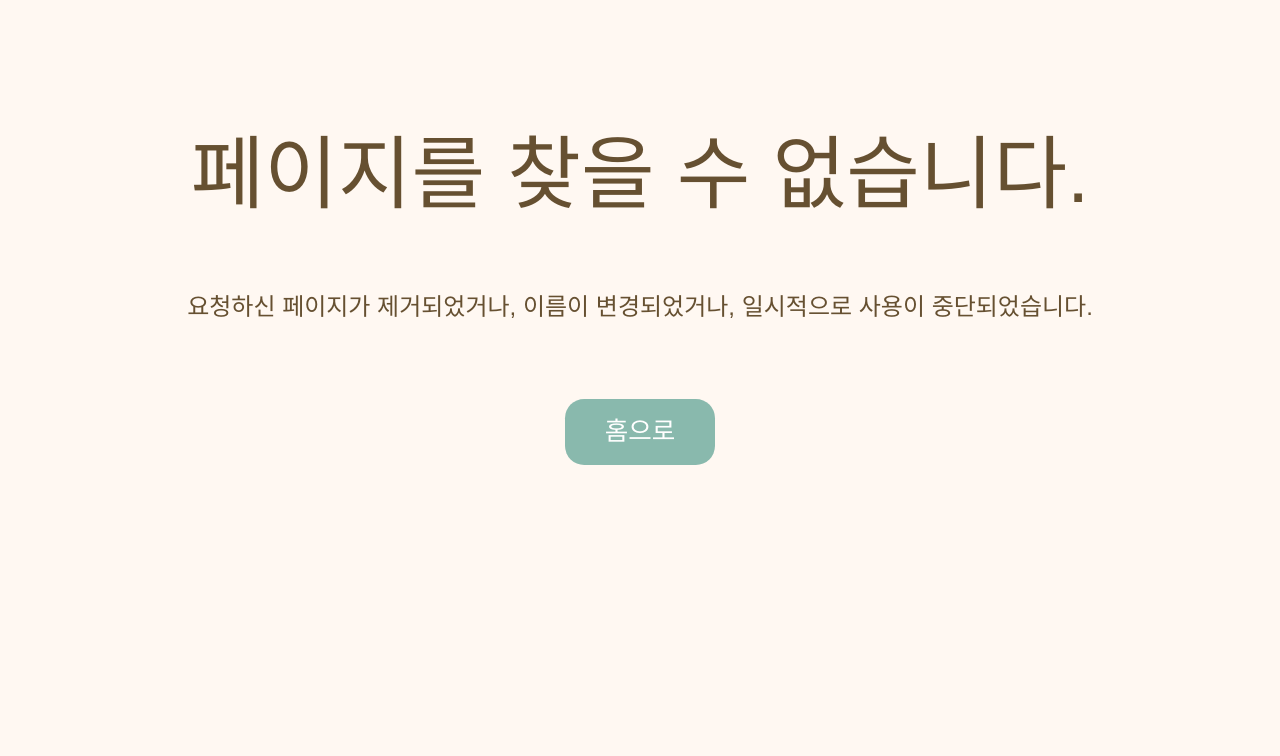
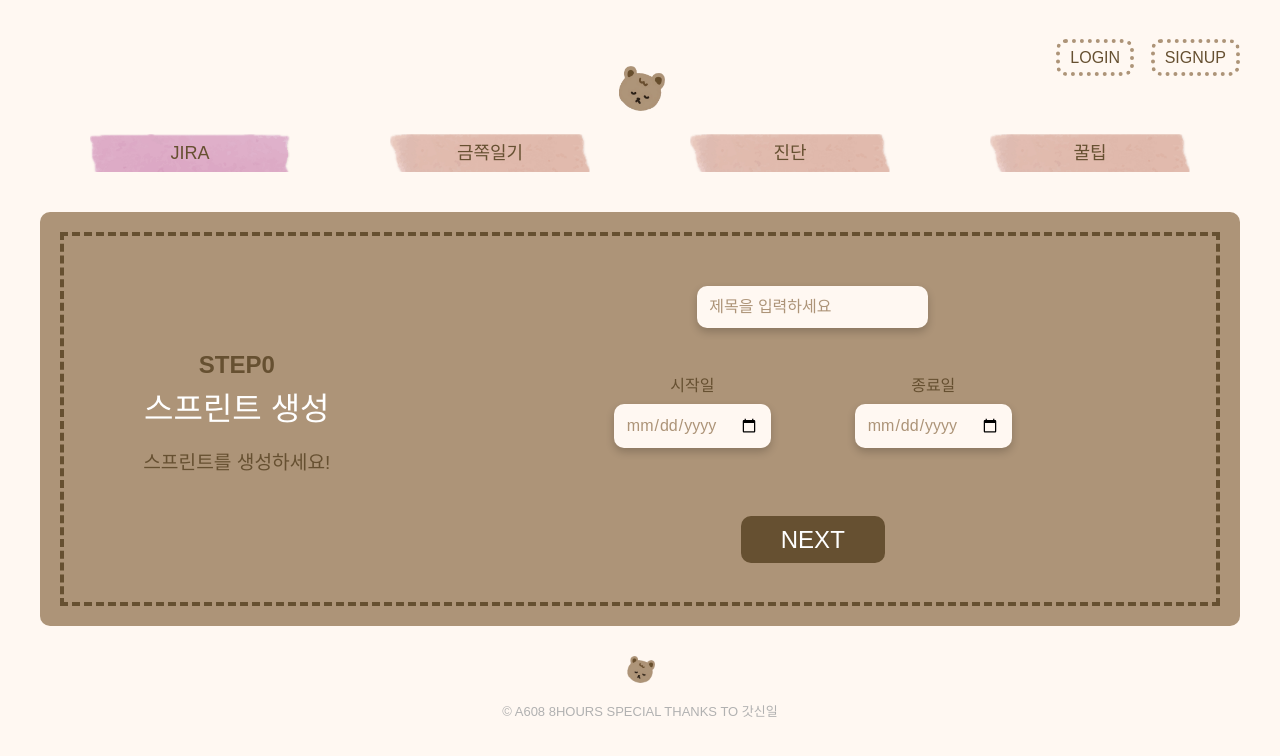
Before and after one commit to MyGoldenKids/goldenkid-frontend, a Vue app in the folder vue-project/: page /jira/plan0 in a window 1280 px wide. Before the commit this address led to /error. Shown: the top 756 px of the page. Built offline with nearby package versions, Linux system fonts and the light colour scheme; a web font is replaced by a local one; what v-calendar would draw is missing.

Commit message:
feat: 스프린트 생성 레이아웃 #124

```diff
--- /dev/null
+++ b/vue-project/src/components/jira/JiraPlan0Component.vue
@@ -0,0 +1,131 @@
+<script setup>
+
+</script>
+
+<template>
+    <div class="jira-wrap">
+        <div class="jira-dash">
+            <div class="jira-title">
+                <h1>STEP0</h1>
+                <p class="font-color">스프린트 생성</p>
+                <p>
+                    스프린트를 생성하세요!<br />
+                </p>
+            </div>
+        <div class="jira-content">
+            <div class="content-title">
+                <form class="sprint-form">
+
+                <input type="text" placeholder="제목을 입력하세요">
+                <div class="date-form">
+                <div class="start-date">
+                    <div>시작일</div>
+                    <input type="date">
+                </div>
+                <div class="end-date">
+                    <div>종료일</div>
+                    <input type="date">
+                </div>
+                </div>
+                </form>
+            </div>
+            <div class="jira-btn">
+                <router-link :to="{ name: 'jira-plan1' }">NEXT</router-link>
+            </div>
+        </div>
+
+        </div>
+
+    </div>
+</template>
+
+<style scoped>
+.jira-wrap {
+    background-color: #ad9478;
+    text-align: center;
+    border-radius: 0.625rem;
+    padding: 1.25rem;
+    box-sizing: border-box;
+}
+.jira-dash {
+    border: 4px dashed #665031;
+    display: grid;
+    grid-template-columns: 30% 70%;
+}
+.jira-title {
+    width: 85%;
+    margin: 0 auto;
+    display: grid;
+    align-content: center;
+    justify-content: center;
+    grid-template-columns: 1fr;
+    gap: 0.625rem;
+    height: 100%;
+}
+.jira-title h1 {
+    font-size: 1.5rem;
+}
+.jira-title p {
+    font-size: 1.2rem;
+    line-height: 1.5rem;
+    margin: 0.625rem 0;
+}
+.jira-title p.font-color {
+    font-size: 2rem;
+    color: #fff;
+}
+
+.jira-content {
+    padding: 0.625rem;
+}
+
+.jira-btn {
+    margin: 5rem 0 2.5rem 0;
+}
+.jira-btn a {
+    background-color: #665031;
+    color: #fff;
+    border: none;
+    padding: 0.625rem 2.5rem;
+    border-radius: 0.625rem;
+    font-size: 1.5rem;
+}
+
+.date-form {
+    width: 60%;
+    display: grid;
+    grid-template-columns: repeat(2, 1fr);
+    gap: 0.625rem;
+    margin: 2.5rem auto;
+}
+
+.sprint-form {
+    margin: 2.5rem auto;
+}
+.sprint-form input {
+    font-family: inherit;
+    font-size: 1.0rem;
+    color: #ad9478;
+    border-radius: 0.625rem;
+    padding: 0.625rem;
+    border: none;
+    box-shadow: 0px 4px 8px rgba(0, 0, 0, 0.2);
+    transition: border-color 0.2s box-shadow 0.2s;
+    background-color: #fff8f2;
+    border: 2px solid transparent;
+}
+
+.sprint-form input:focus {
+    border: 2px solid #665031;
+    outline: none;
+    box-sizing: border-box;
+}
+
+.sprint-form input::placeholder {
+    color: #ad9478;
+}
+
+.start-date div, .end-date div {
+    margin: 0.625rem 0;
+}
+</style>
--- a/vue-project/src/router/index.js
+++ b/vue-project/src/router/index.js
@@ -16,6 +16,7 @@ import DiaryUpdateView from "@/views/diary/DiaryUpdateView.vue"
 import ErrorView from "@/views/error/ErrorView.vue";
 import JiraHomeView from "@/views/jira/JiraHomeView.vue";
 import JiraSprintView from "@/views/jira/JiraSprintView.vue";
+import JiraPlan0View from "@/views/jira/JiraPlan0View.vue";
 import JiraPlan1View from "@/views/jira/JiraPlan1View.vue";
 import JiraPlan2View from "@/views/jira/JiraPlan2View.vue";
 import JiraPlan3View from "@/views/jira/JiraPlan3View.vue";
@@ -147,6 +148,11 @@ const router = createRouter({
                     component: JiraSprintView,
                 },
                 {
+                    name: "jira-plan0",
+                    path: "plan0",
+                    component: JiraPlan0View,
+                },
+                {
                     name: "jira-plan1",
                     path: "plan1",
                     component: JiraPlan1View,
--- /dev/null
+++ b/vue-project/src/views/jira/JiraPlan0View.vue
@@ -0,0 +1,11 @@
+<script setup>
+import JiraPlan0Component from '@/components/jira/JiraPlan0Component.vue';
+</script>
+
+<template>
+    <JiraPlan0Component></JiraPlan0Component>
+</template>
+
+<style scoped>
+
+</style>
```
